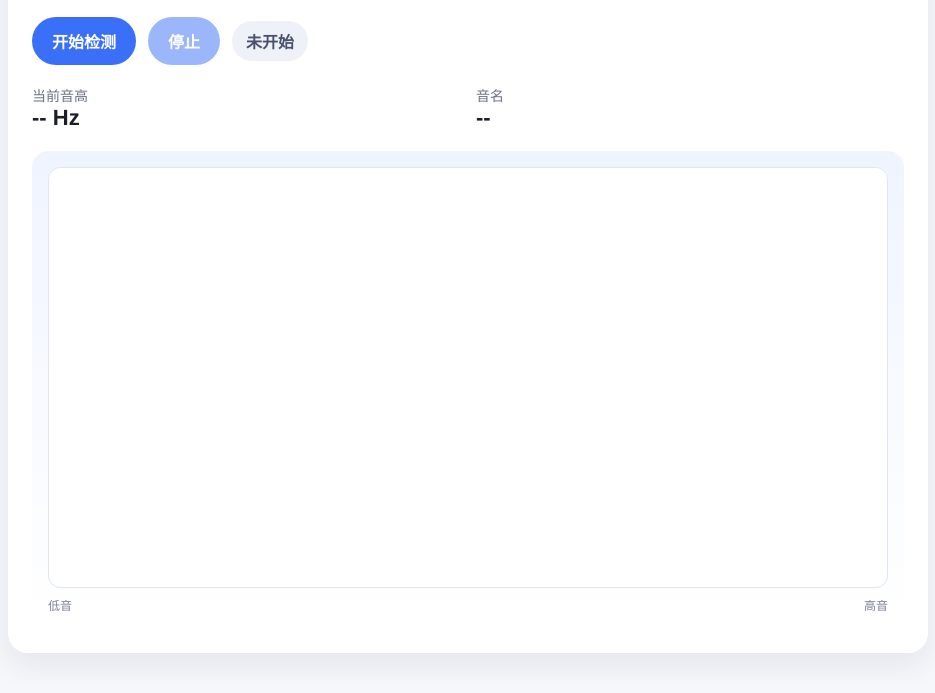
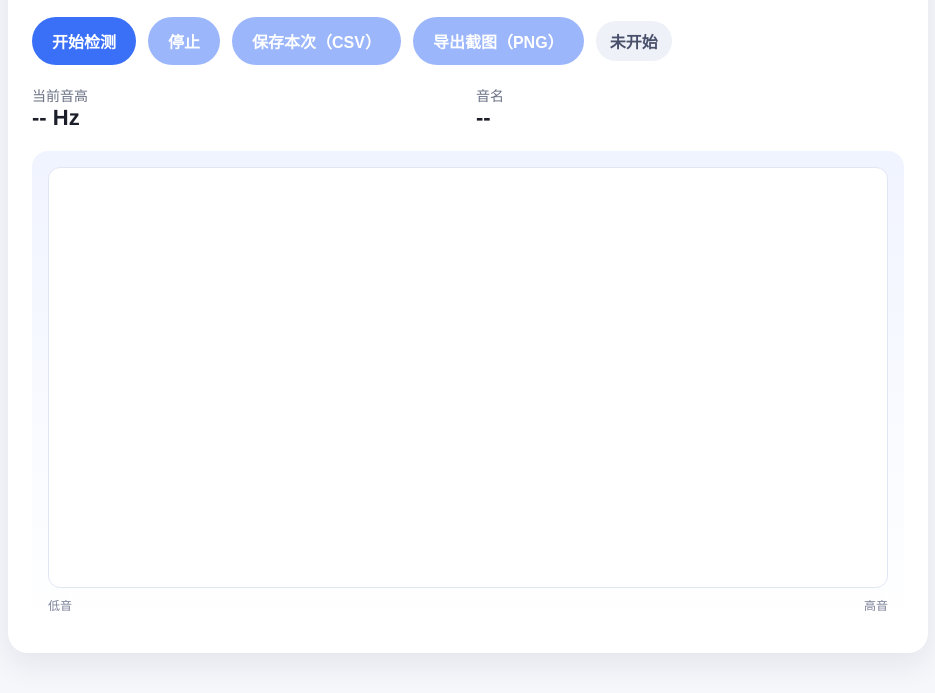
Before and after one commit to TomokaItou/voice-training, a plain HTML site: page index.html in a window 1280 px wide. Shown: the part 123-816 px from the top of the page, without its empty margins (172-1107 px from the left). Drawn offline with Linux system fonts and the light colour scheme.

Commit message:
Update index.html

```diff
--- a/index.html
+++ b/index.html
@@ -16,6 +16,8 @@
       <section class="controls">
         <button id="startButton">开始检测</button>
         <button id="stopButton" disabled>停止</button>
+        <button id="exportCsvButton" class="secondary" disabled>保存本次（CSV）</button>
+        <button id="exportPngButton" class="secondary" disabled>导出截图（PNG）</button>
         <div class="status" id="status">未开始</div>
       </section>
 
```
